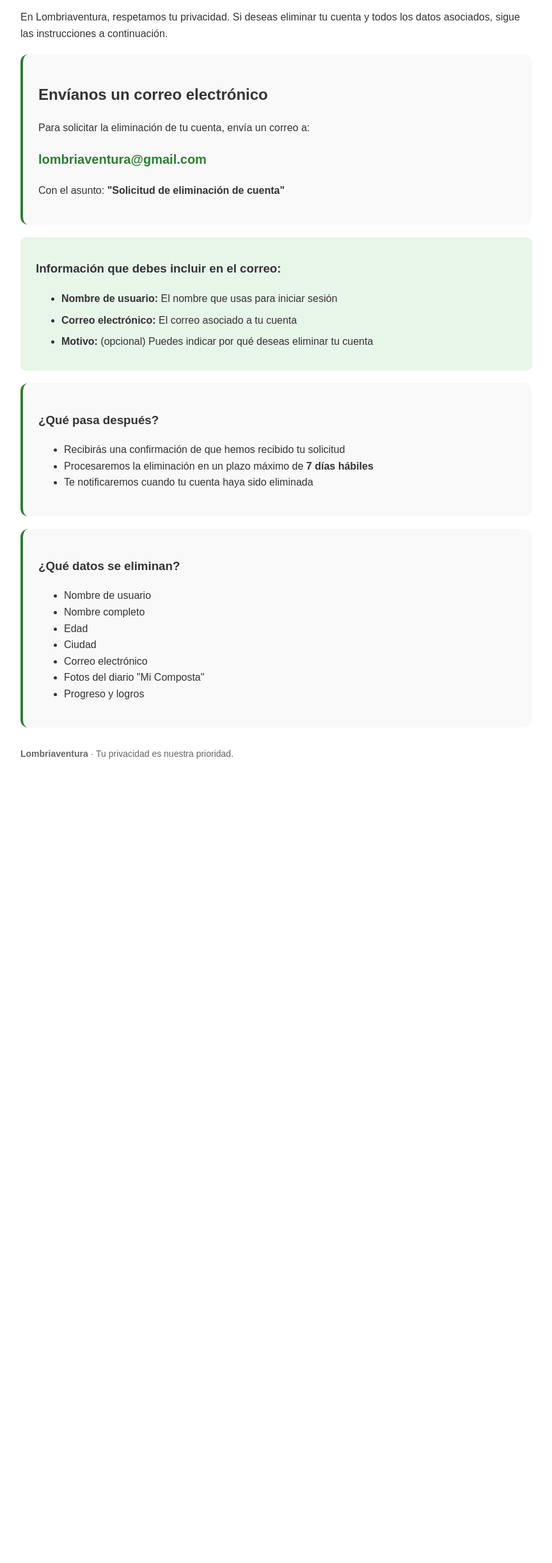
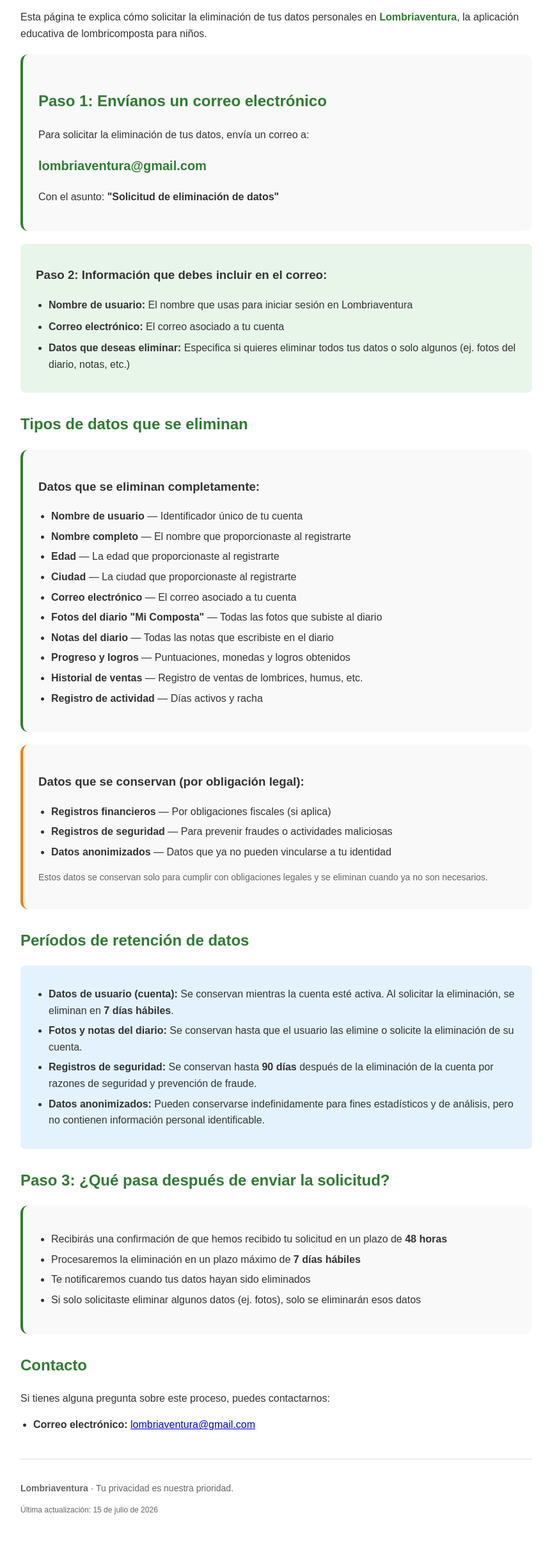
Before and after one commit to Davilui912/lombriaventura-privacidad, a plain HTML site: page eliminar-cuenta.html in a window 1280 px wide. Shown: the part 140-2583 px from the top of the page at 64% size, without its empty margins (208-1071 px from the left). Before the commit the page ends 1404 px from the top, so only its background shows below. Drawn offline with Linux system fonts and the light colour scheme.

Commit message:
Update account deletion page to data deletion
editando la parte de eliminar cuenta

```diff
--- a/eliminar-cuenta.html
+++ b/eliminar-cuenta.html
@@ -3,7 +3,7 @@
 <head>
     <meta charset="UTF-8">
     <meta name="viewport" content="width=device-width, initial-scale=1.0">
-    <title>Solicitar eliminación de cuenta - Lombriaventura</title>
+    <title>Solicitar eliminación de datos - Lombriaventura</title>
     <style>
         body {
             font-family: Arial, sans-serif;
@@ -15,6 +15,10 @@
         }
         h1 {
             color: #2e7d32;
+        }
+        h2 {
+            color: #2e7d32;
+            margin-top: 30px;
         }
         .card {
             background: #f9f9f9;
@@ -36,54 +40,136 @@
         .steps li {
             margin-bottom: 8px;
         }
+        .app-name {
+            font-weight: bold;
+            color: #2e7d32;
+        }
+        .highlight {
+            background: #fff3cd;
+            padding: 2px 6px;
+            border-radius: 4px;
+        }
+        .retention {
+            background: #e3f2fd;
+            padding: 16px 24px;
+            border-radius: 8px;
+            margin: 16px 0;
+        }
+        .footer {
+            margin-top: 40px;
+            padding-top: 20px;
+            border-top: 1px solid #ddd;
+            font-size: 14px;
+            color: #666;
+        }
+        ul {
+            padding-left: 20px;
+        }
+        ul li {
+            margin-bottom: 6px;
+        }
     </style>
 </head>
 <body>
 
-    <h1>Solicitar eliminación de cuenta</h1>
-    <p>En Lombriaventura, respetamos tu privacidad. Si deseas eliminar tu cuenta y todos los datos asociados, sigue las instrucciones a continuación.</p>
+    <h1>Solicitar eliminación de datos - Lombriaventura</h1>
 
+    <p>
+        Esta página te explica cómo solicitar la eliminación de tus datos personales en
+        <strong class="app-name">Lombriaventura</strong>, la aplicación educativa de lombricomposta
+        para niños.
+    </p>
+
+    <!-- ==================== PASOS ==================== -->
     <div class="card">
-        <h2>Envíanos un correo electrónico</h2>
-        <p>Para solicitar la eliminación de tu cuenta, envía un correo a:</p>
+        <h2>Paso 1: Envíanos un correo electrónico</h2>
+        <p>Para solicitar la eliminación de tus datos, envía un correo a:</p>
         <p class="email">lombriaventura@gmail.com</p>
-        <p>Con el asunto: <strong>"Solicitud de eliminación de cuenta"</strong></p>
+        <p>Con el asunto: <strong>"Solicitud de eliminación de datos"</strong></p>
     </div>
 
     <div class="steps">
-        <h3>Información que debes incluir en el correo:</h3>
+        <h3>Paso 2: Información que debes incluir en el correo:</h3>
         <ul>
-            <li><strong>Nombre de usuario:</strong> El nombre que usas para iniciar sesión</li>
+            <li><strong>Nombre de usuario:</strong> El nombre que usas para iniciar sesión en Lombriaventura</li>
             <li><strong>Correo electrónico:</strong> El correo asociado a tu cuenta</li>
-            <li><strong>Motivo:</strong> (opcional) Puedes indicar por qué deseas eliminar tu cuenta</li>
+            <li><strong>Datos que deseas eliminar:</strong> Especifica si quieres eliminar todos tus datos o solo algunos (ej. fotos del diario, notas, etc.)</li>
         </ul>
     </div>
 
+    <!-- ==================== QUÉ DATOS SE ELIMINAN ==================== -->
+    <h2>Tipos de datos que se eliminan</h2>
+
     <div class="card">
-        <h3>¿Qué pasa después?</h3>
+        <h3>Datos que se eliminan completamente:</h3>
         <ul>
-            <li> Recibirás una confirmación de que hemos recibido tu solicitud</li>
-            <li> Procesaremos la eliminación en un plazo máximo de <strong>7 días hábiles</strong></li>
-            <li>Te notificaremos cuando tu cuenta haya sido eliminada</li>
+            <li><strong>Nombre de usuario</strong> — Identificador único de tu cuenta</li>
+            <li><strong>Nombre completo</strong> — El nombre que proporcionaste al registrarte</li>
+            <li><strong>Edad</strong> — La edad que proporcionaste al registrarte</li>
+            <li><strong>Ciudad</strong> — La ciudad que proporcionaste al registrarte</li>
+            <li><strong>Correo electrónico</strong> — El correo asociado a tu cuenta</li>
+            <li><strong>Fotos del diario "Mi Composta"</strong> — Todas las fotos que subiste al diario</li>
+            <li><strong>Notas del diario</strong> — Todas las notas que escribiste en el diario</li>
+            <li><strong>Progreso y logros</strong> — Puntuaciones, monedas y logros obtenidos</li>
+            <li><strong>Historial de ventas</strong> — Registro de ventas de lombrices, humus, etc.</li>
+            <li><strong>Registro de actividad</strong> — Días activos y racha</li>
         </ul>
     </div>
 
-    <div class="card">
-        <h3>¿Qué datos se eliminan?</h3>
+    <!-- ==================== DATOS QUE SE CONSERVAN ==================== -->
+    <div class="card" style="border-left-color: #f57c00;">
+        <h3>Datos que se conservan (por obligación legal):</h3>
         <ul>
-            <li>Nombre de usuario</li>
-            <li>Nombre completo</li>
-            <li>Edad</li>
-            <li>Ciudad</li>
-            <li>Correo electrónico</li>
-            <li>Fotos del diario "Mi Composta"</li>
-            <li>Progreso y logros</li>
+            <li><strong>Registros financieros</strong> — Por obligaciones fiscales (si aplica)</li>
+            <li><strong>Registros de seguridad</strong> — Para prevenir fraudes o actividades maliciosas</li>
+            <li><strong>Datos anonimizados</strong> — Datos que ya no pueden vincularse a tu identidad</li>
+        </ul>
+        <p style="font-size: 14px; color: #666; margin-top: 8px;">
+            Estos datos se conservan solo para cumplir con obligaciones legales y se eliminan
+            cuando ya no son necesarios.
+        </p>
+    </div>
+
+    <!-- ==================== PERIODOS DE RETENCIÓN ==================== -->
+    <h2>Períodos de retención de datos</h2>
+
+    <div class="retention">
+        <ul>
+            <li><strong>Datos de usuario (cuenta):</strong> Se conservan mientras la cuenta esté activa. Al solicitar la eliminación, se eliminan en <strong>7 días hábiles</strong>.</li>
+            <li><strong>Fotos y notas del diario:</strong> Se conservan hasta que el usuario las elimine o solicite la eliminación de su cuenta.</li>
+            <li><strong>Registros de seguridad:</strong> Se conservan hasta <strong>90 días</strong> después de la eliminación de la cuenta por razones de seguridad y prevención de fraude.</li>
+            <li><strong>Datos anonimizados:</strong> Pueden conservarse indefinidamente para fines estadísticos y de análisis, pero no contienen información personal identificable.</li>
         </ul>
     </div>
 
-    <p style="margin-top: 30px; font-size: 14px; color: #666;">
-        <strong>Lombriaventura</strong> · Tu privacidad es nuestra prioridad.
-    </p>
+    <!-- ==================== PROCESO ==================== -->
+    <h2>Paso 3: ¿Qué pasa después de enviar la solicitud?</h2>
+
+    <div class="card">
+        <ul>
+            <li>Recibirás una confirmación de que hemos recibido tu solicitud en un plazo de <strong>48 horas</strong></li>
+            <li>Procesaremos la eliminación en un plazo máximo de <strong>7 días hábiles</strong></li>
+            <li>Te notificaremos cuando tus datos hayan sido eliminados</li>
+            <li>Si solo solicitaste eliminar algunos datos (ej. fotos), solo se eliminarán esos datos</li>
+        </ul>
+    </div>
+
+    <!-- ==================== CONTACTO ==================== -->
+    <h2>Contacto</h2>
+    <p>Si tienes alguna pregunta sobre este proceso, puedes contactarnos:</p>
+    <ul>
+        <li><strong>Correo electrónico:</strong> <a href="mailto:lombriaventura@gmail.com">lombriaventura@gmail.com</a></li>
+    </ul>
+
+    <!-- ==================== FOOTER ==================== -->
+    <div class="footer">
+        <p>
+            <strong>Lombriaventura</strong> · Tu privacidad es nuestra prioridad.
+        </p>
+        <p style="font-size: 12px;">
+            Última actualización: 15 de julio de 2026
+        </p>
+    </div>
 
 </body>
 </html>
```
